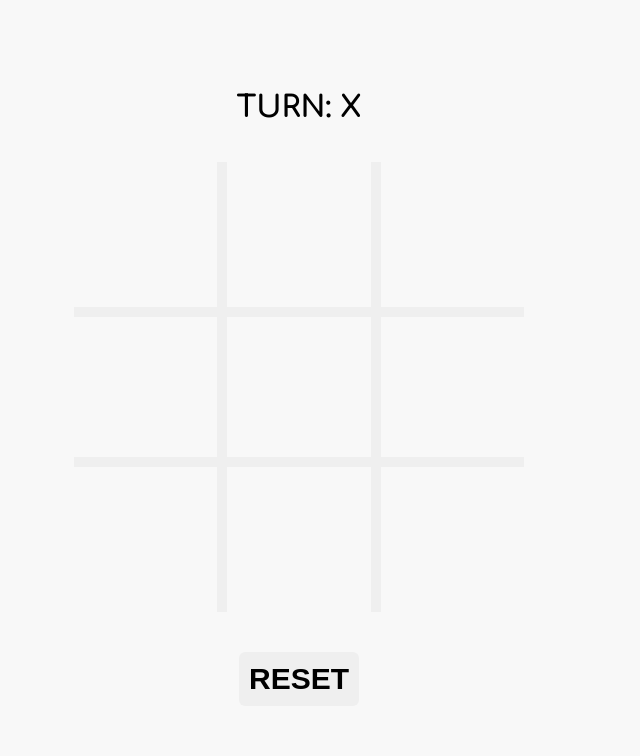
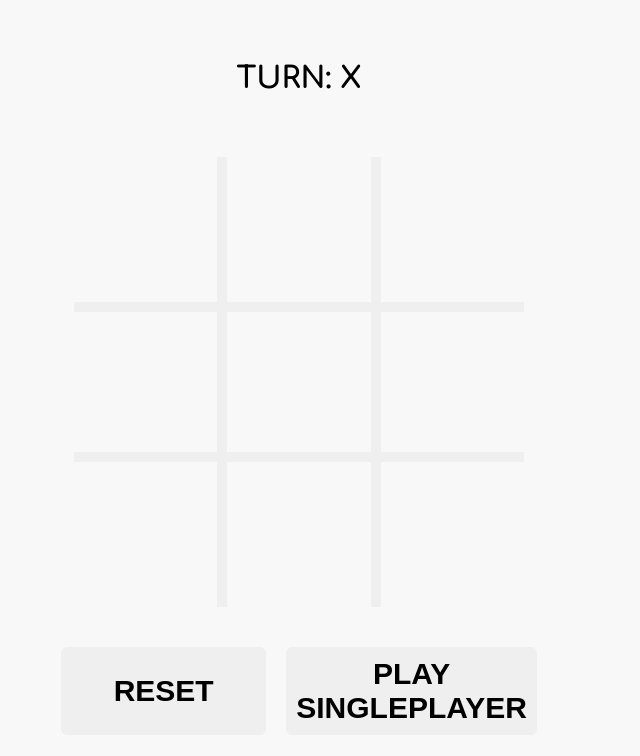
Before and after one commit to Spencehiko/tic-tac-toe, a Vue app: page / in a window 1280 px wide. Shown: the top 756 px of the page, without its empty margins (341-981 px from the left). Built offline with nearby package versions, Linux system fonts and the light colour scheme.

Commit message:
fix! game type added

```diff
--- a/index.html
+++ b/index.html
@@ -4,7 +4,7 @@
     <meta charset="UTF-8" />
     <link rel="icon" href="/favicon.ico" />
     <meta name="viewport" content="width=device-width, initial-scale=1.0" />
-    <title>Vite App</title>
+    <title>Tic Tac Toe</title>
   </head>
   <body>
     <div id="app"></div>
--- a/src/components/HomePage.vue
+++ b/src/components/HomePage.vue
@@ -3,12 +3,23 @@ import { storeToRefs } from "pinia";
 import { useStore } from "../stores/index";
 
 const store = useStore();
-const { board, turn, winner } = storeToRefs(store);
-const { resetGame, handleClick } = store;
+const { board, turn, winner, switchButtonText, gameType } = storeToRefs(store);
+const { resetGame, handleClick, changeGameType } = store;
 </script>
 <template>
     <div class="home-page">
-        <h1 class="turn">{{ "TURN: " + turn }}</h1>
+        <h1 class="winner" v-if="winner">{{ winner + " WON THE GAME!" }}</h1>
+        <h1
+            class="winner"
+            v-else-if="
+                !winner &&
+                board.every((b) => b[0].length && b[1].length && b[2].length)
+            "
+        >
+            IT'S A DRAW!
+        </h1>
+        <h1 class="turn" v-else-if="!winner">{{ "TURN: " + turn }}</h1>
+        <br />
         <div class="board">
             <div class="row" v-for="row in [0, 1, 2]" :key="row">
                 <div
@@ -27,18 +38,11 @@ const { resetGame, handleClick } = store;
                 </div>
             </div>
         </div>
-        <h1 class="winner" v-if="winner">{{ winner + " WON THE GAME!" }}</h1>
-        <h1
-            class="winner"
-            v-else-if="
-                !winner &&
-                board.every((b) => b[0].length && b[1].length && b[2].length)
-            "
-        >
-            IT'S A DRAW!
-        </h1>
         <div class="buttons">
             <button class="button" v-on:click="resetGame">RESET</button>
+            <button class="button" v-on:click="changeGameType">
+                {{ switchButtonText }}
+            </button>
         </div>
     </div>
 </template>
--- a/src/stores/index.ts
+++ b/src/stores/index.ts
@@ -10,6 +10,10 @@ export const useStore = defineStore({
         ] as string[][],
         turn: "X" as "X" | "O",
         winner: null as null | string,
+        gameType: 2 as number,
+        switchButtonText: "PLAY SINGLEPLAYER" as
+            | "PLAY SINGLEPLAYER"
+            | "PLAY MULTIPLAYER",
     }),
     getters: {
         getBoard: (state) => state.board,
@@ -71,5 +75,11 @@ export const useStore = defineStore({
                     : null;
             this.winner = winner;
         },
+        changeGameType() {
+            this.gameType = 3 - this.gameType;
+            this.switchButtonText =
+                this.gameType === 2 ? "PLAY SINGLEPLAYER" : "PLAY MULTIPLAYER";
+            this.resetGame();
+        },
     },
 });
```
